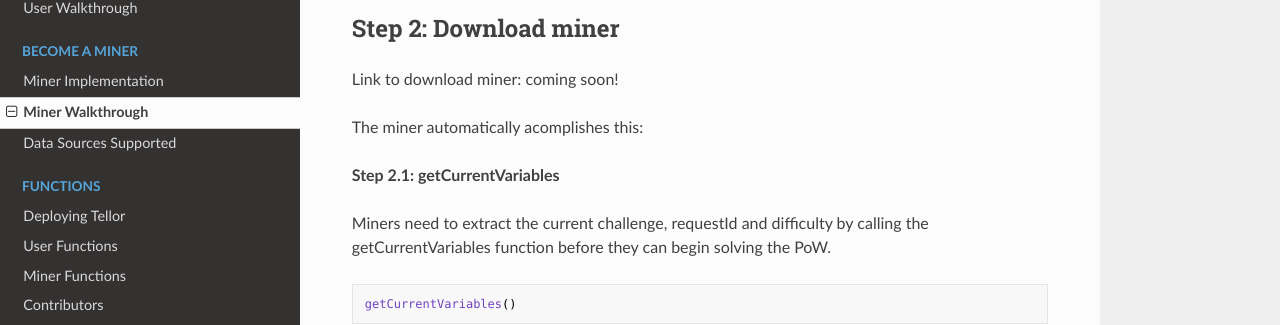
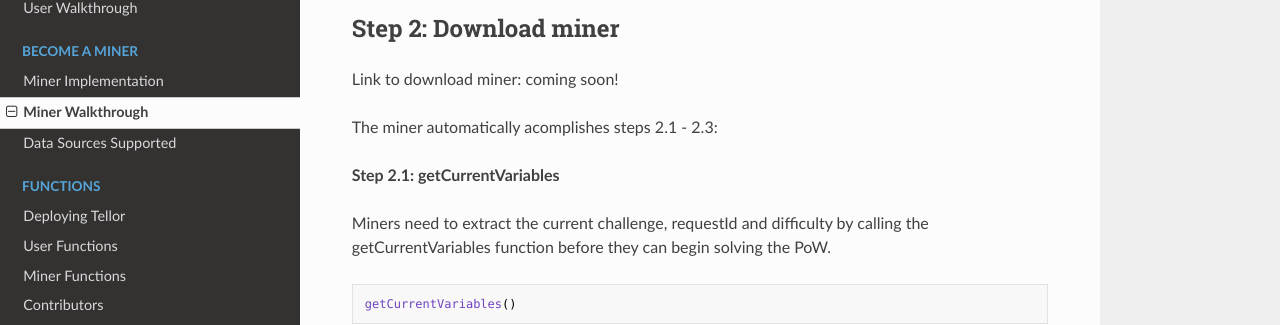
Before and after one commit to tellor-io/TellorDocumentation, an MkDocs documentation site: the page built from docs/MinerWalk.md, in a window 1280 px wide and 1228 px high. Shown: the part 247-572 px from the top of the window. Built offline with MkDocs 1.6.1, drawn with Linux system fonts in a browser that asks for light colours; nearby versions of some CDN libraries; a script that is not in the unit is left out.

Commit message:
minor update

```diff
--- a/docs/MinerWalk.md
+++ b/docs/MinerWalk.md
@@ -12,7 +12,7 @@ depositStake()
 ## Step 2: Download miner
 Link to download miner: coming soon!
 
-The miner automatically acomplishes this:
+The miner automatically acomplishes steps 2.1 - 2.3:
 
 <b>Step 2.1: getCurrentVariables</b>
 
```
Also changed, not shown: docs/MinerSetup.md (+1 -1 lines).
